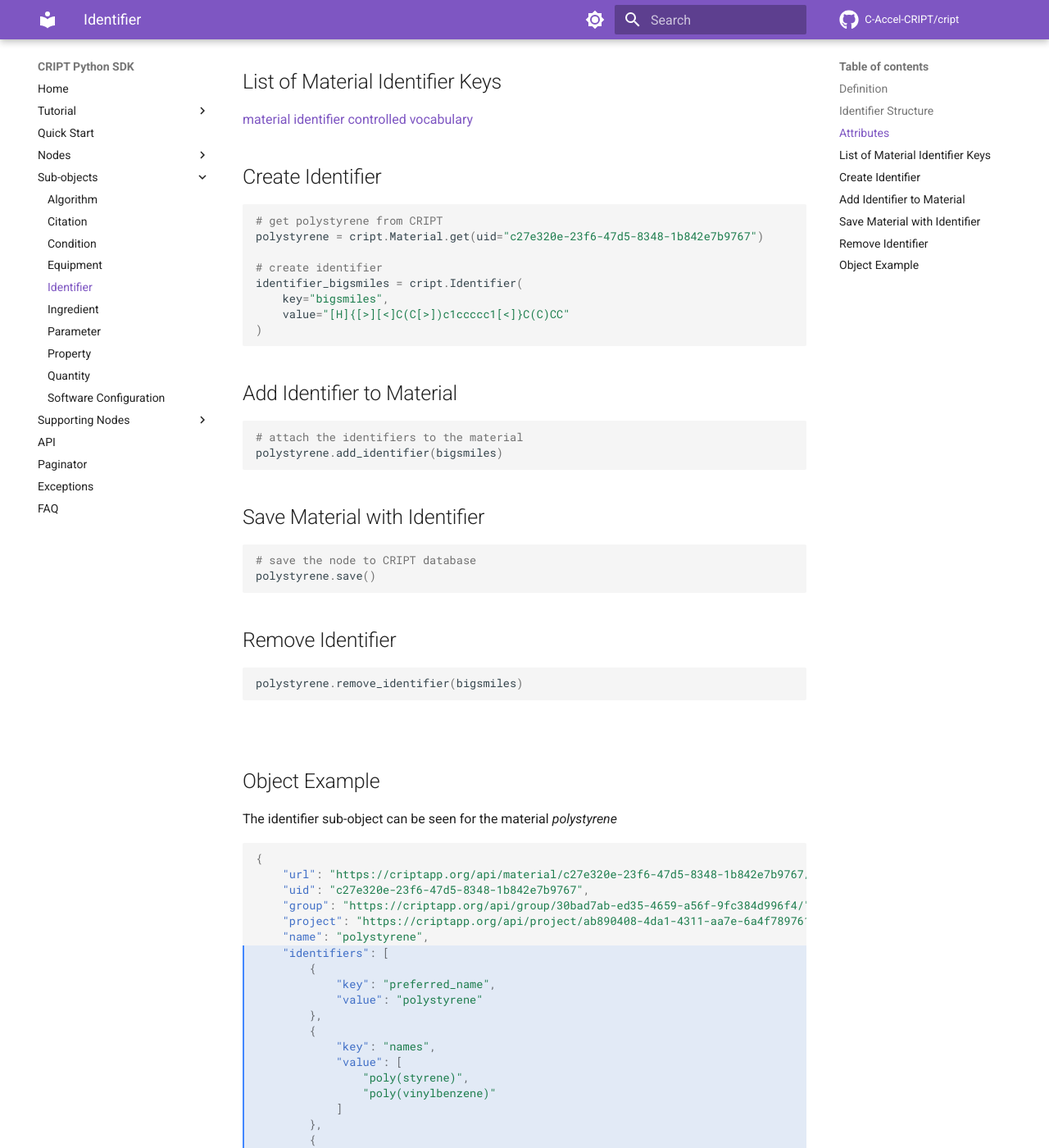
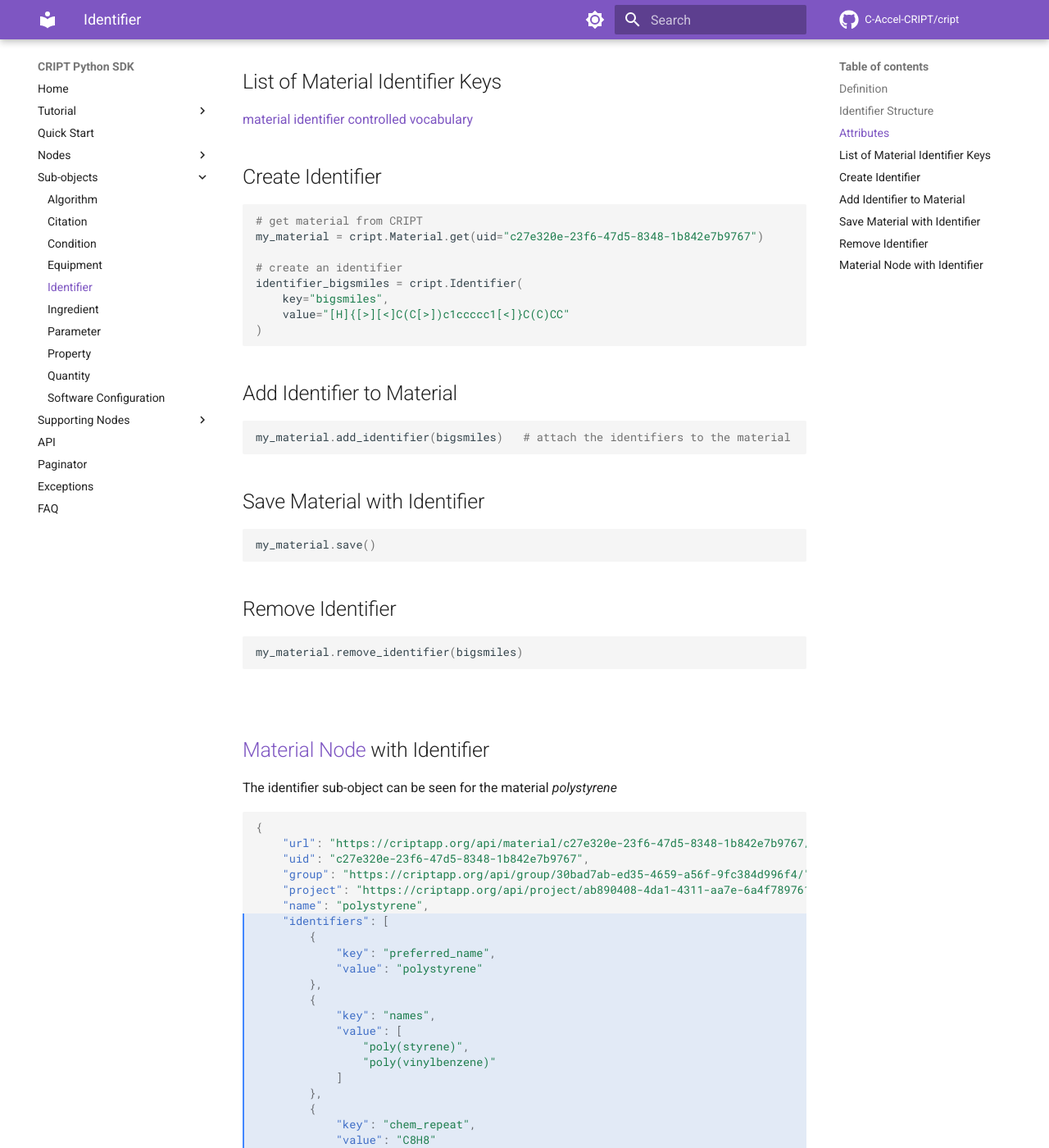
Before and after one commit to C-Accel-CRIPT/sdk-archive, an MkDocs documentation site: the page built from docs/subobjects/identifier.md, in a window 1280 px wide and 1400 px high, scrolled down 730 px. Shown: the whole window at 82% size. Built offline with MkDocs 1.6.1 and Material for MkDocs 9.7.7, drawn with Linux system fonts in a browser that asks for light colours; comment, search, counter and statistics services are not loaded.

Commit message:
Update identifier.md

````diff
--- a/docs/subobjects/identifier.md
+++ b/docs/subobjects/identifier.md
@@ -30,10 +30,10 @@
 ## Create Identifier
 
 ```python
-# get polystyrene from CRIPT
-polystyrene = cript.Material.get(uid="c27e320e-23f6-47d5-8348-1b842e7b9767")
+# get material from CRIPT
+my_material = cript.Material.get(uid="c27e320e-23f6-47d5-8348-1b842e7b9767")
 
-# create identifier
+# create an identifier
 identifier_bigsmiles = cript.Identifier(
     key="bigsmiles",
     value="[H]{[>][<]C(C[>])c1ccccc1[<]}C(C)CC"
@@ -42,24 +42,22 @@
 
 ## Add Identifier to Material
 ```python
-# attach the identifiers to the material
-polystyrene.add_identifier(bigsmiles)
+my_material.add_identifier(bigsmiles)   # attach the identifiers to the material
 ```
 
 ## Save Material with Identifier
 ```python
-# save the node to CRIPT database
-polystyrene.save()
+my_material.save()
 ```
 
 ## Remove Identifier
 ```python
-polystyrene.remove_identifier(bigsmiles)
+my_material.remove_identifier(bigsmiles)
 ```
 
 <br/>
 
-## Object Example
+## [Material Node](../nodes/material.md) with Identifier
 
 The identifier sub-object can be seen for the material _polystyrene_
 
````
